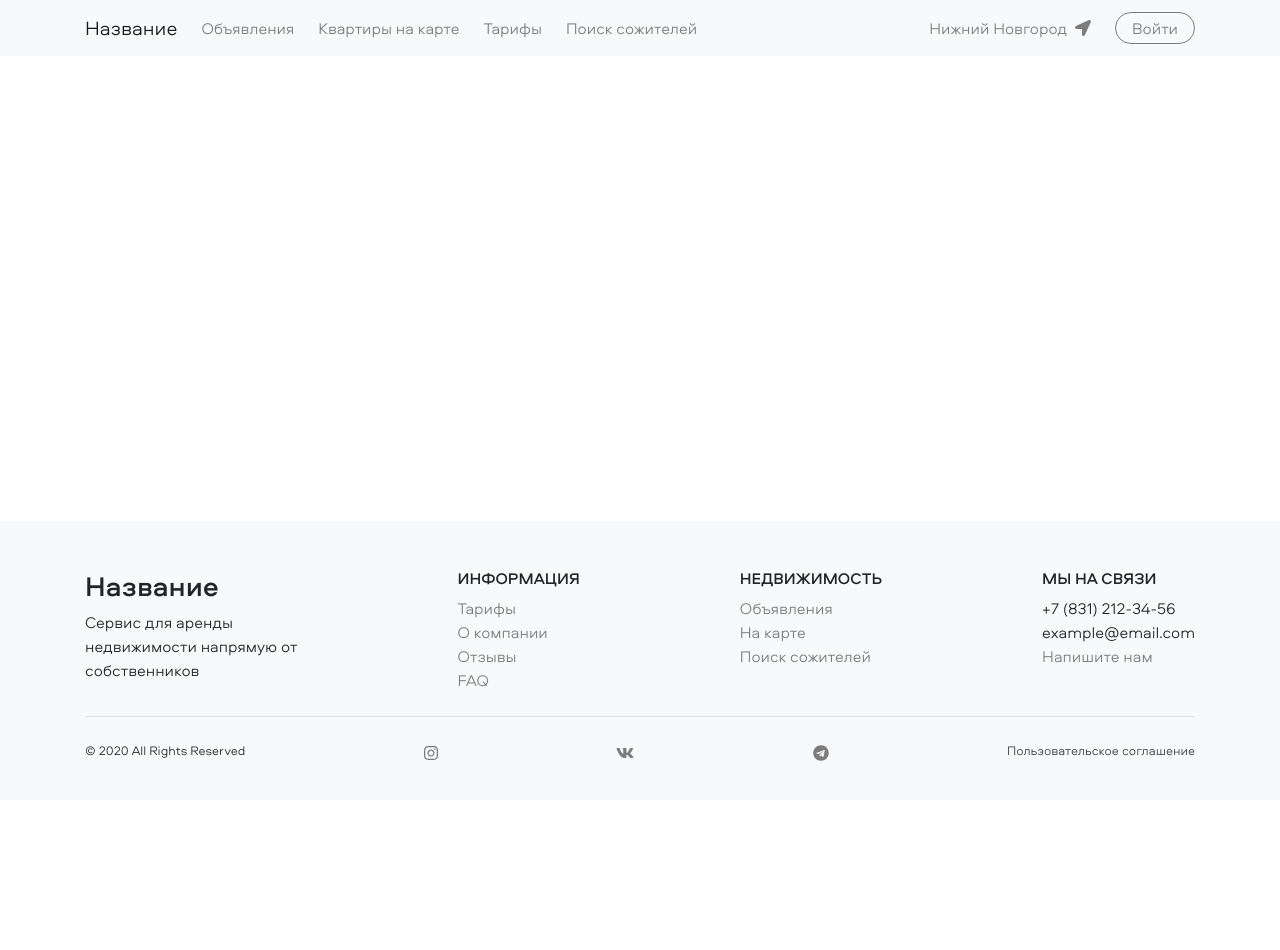
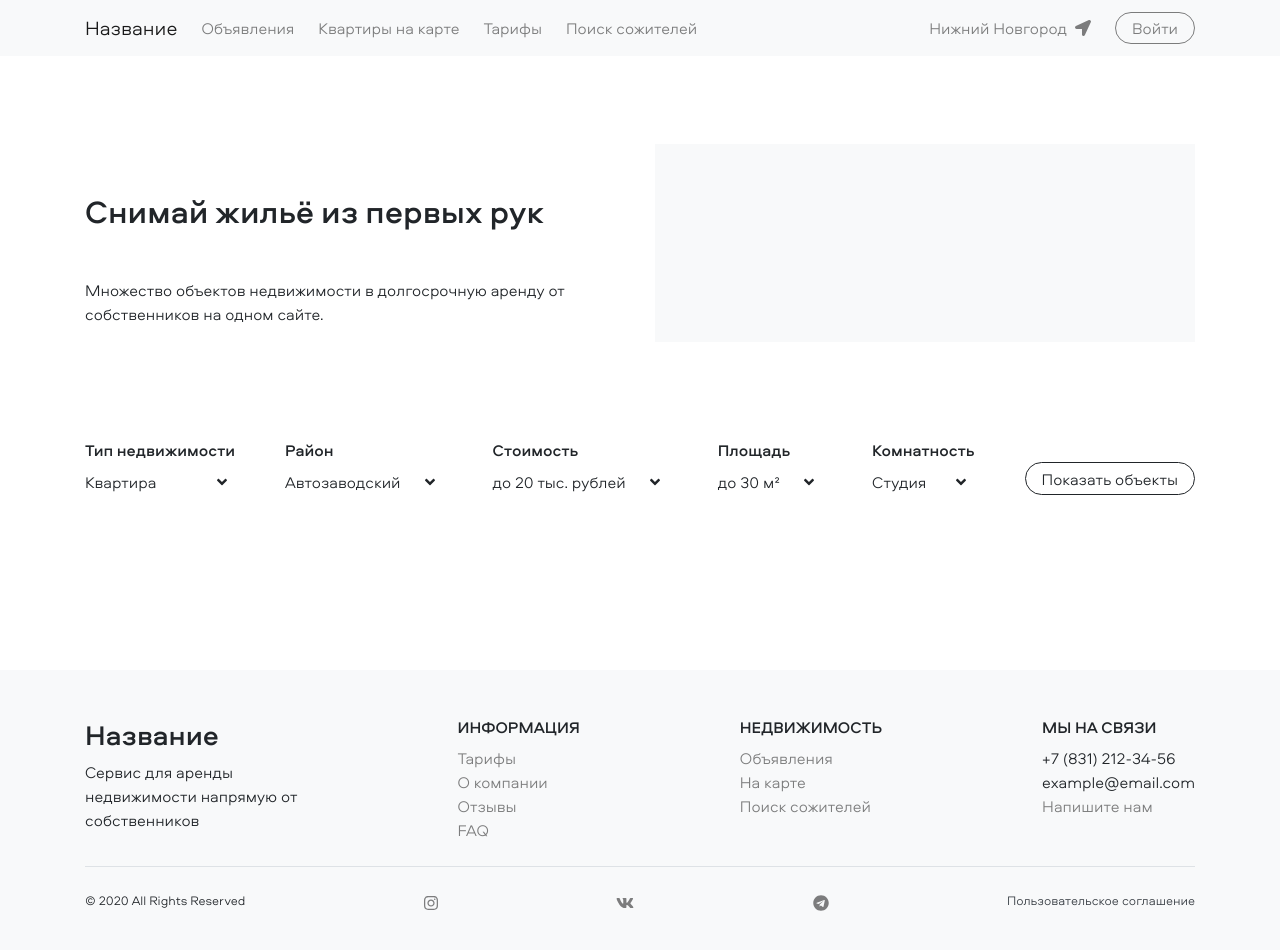
Before and after one commit to honeyshi/RealEstateAgency, a React (Create React App) app: page / in a window 1280 px wide. Before the commit the page ends 800 px from the top, so only its background shows below. Built offline with nearby package versions, Linux system fonts and the light colour scheme.

Commit message:
Section with filters on start page

```diff
--- a/src/app/app.tsx
+++ b/src/app/app.tsx
@@ -1,11 +1,11 @@
 import React from 'react';
 import { Switch, Route } from 'react-router-dom';
-import { DefaultPage } from 'shared/layout/defaultPage';
 import { Login } from './pages/login';
 import { Signup } from './pages/signup';
 import { ResetPassword } from './pages/resetPassword';
 import { ForgetPassword } from './pages/forgetPassword';
 import { ContactUs } from './infoPages/contactUs';
+import { StartPage } from './navbarPages/startPage';
 
 import './pagesStyle.scss';
 
@@ -17,7 +17,7 @@ export const App: React.FC = () => {
       <Route exact path="/forget-password" component={ForgetPassword} />
       <Route exact path="/reset-password" component={ResetPassword} />
       <Route exact path="/contact" component={ContactUs} />
-      <Route exact path="/" component={DefaultPage} />
+      <Route exact path="/" component={StartPage} />
     </Switch>
   );
 };
--- /dev/null
+++ b/src/app/navbarPages/startPage.tsx
@@ -0,0 +1,31 @@
+import React from 'react';
+import { Block, Column, Container, Flexbox, Row, Section, TextField } from 'shared/base';
+import { StartPageFilters } from 'shared/composite/filters/startPageFilters';
+import { DefaultPage } from 'shared/layout/defaultPage';
+
+export const StartPage: React.FC = () => {
+  return (
+    <DefaultPage>
+      <Section>
+        <Container nonFluid>
+          <Row pb="5">
+            <Column>
+              <Flexbox justifyContent="center" vertical>
+                <TextField tag="h2" mb="5" mt="5">
+                  Снимай жильё из первых рук
+                </TextField>
+                <TextField>
+                  Множество объектов недвижимости в долгосрочную аренду от собственников на одном сайте.
+                </TextField>
+              </Flexbox>
+            </Column>
+            <Column>
+              <Block bg="light" h="100" />
+            </Column>
+          </Row>
+          <StartPageFilters />
+        </Container>
+      </Section>
+    </DefaultPage>
+  );
+};
--- a/src/shared/base/button.tsx
+++ b/src/shared/base/button.tsx
@@ -1,17 +1,25 @@
 import React from 'react';
 import classNames from 'classnames';
 import { propsToSpace, SpaceProps } from './utils/spaceUtil';
+import { propsToSize, SizeProps } from './utils/sizeUtil';
 
 import './button.scss';
 
-interface IButtonProps extends SpaceProps {
+interface IButtonProps extends SpaceProps, SizeProps {
   className?: string;
+  fontLight?: boolean;
   light?: boolean;
   onClick?: (e: React.MouseEvent<HTMLButtonElement>) => void;
 }
 
-export const Button: React.FC<IButtonProps> = ({ light, className, onClick, children, ...other }) => {
-  const classes = classNames('btn', { 'btn-light': light }, propsToSpace(other), className);
+export const Button: React.FC<IButtonProps> = ({ fontLight, light, className, onClick, children, ...other }) => {
+  const classes = classNames(
+    'btn',
+    { 'btn-light': light, 'font-weight-light': fontLight },
+    propsToSpace(other),
+    propsToSize(other),
+    className
+  );
   return (
     <button className={classes} type="button" onClick={onClick}>
       {children}
--- a/src/shared/base/flexbox.tsx
+++ b/src/shared/base/flexbox.tsx
@@ -18,6 +18,7 @@ interface IFlexboxProps extends SpaceProps, SizeProps {
   wrapSize?: Breakpoint;
   justifyContentSize?: Breakpoint;
   alignItemsSize?: Breakpoint;
+  onClick?: (e: React.MouseEvent) => void;
 }
 
 export const Flexbox: React.FC<IFlexboxProps> = ({
@@ -32,6 +33,7 @@ export const Flexbox: React.FC<IFlexboxProps> = ({
   wrapSize,
   justifyContentSize,
   alignItemsSize,
+  onClick,
   children,
   ...other
 }) => {
@@ -51,7 +53,7 @@ export const Flexbox: React.FC<IFlexboxProps> = ({
     className
   );
   return (
-    <Tag className={classes} {...other}>
+    <Tag className={classes} onClick={onClick} {...other}>
       {children}
     </Tag>
   );
--- a/src/shared/base/section.scss
+++ b/src/shared/base/section.scss
@@ -1,3 +1,3 @@
 section {
-  padding: 6rem 0rem;
+  padding: 9rem 0rem;
 }
--- a/src/shared/base/selectOption.tsx
+++ b/src/shared/base/selectOption.tsx
@@ -1,11 +1,15 @@
+import classNames from 'classnames';
 import React from 'react';
 
-export const SelectOption: React.FC<{ onClick: (e: React.MouseEvent<HTMLSpanElement>) => void }> = ({
-  onClick,
-  children,
-}) => {
+interface ISelectOptionProps {
+  displayed: boolean;
+  onClick: (e: React.MouseEvent<HTMLSpanElement>) => void;
+}
+
+export const SelectOption: React.FC<ISelectOptionProps> = ({ onClick, displayed, children }) => {
+  const classes = classNames('pb-2', { 'd-none': !displayed });
   return (
-    <span className="pb-2" onClick={onClick}>
+    <span className={classes} onClick={onClick}>
       {children}
     </span>
   );
--- a/src/shared/base/textField.tsx
+++ b/src/shared/base/textField.tsx
@@ -27,7 +27,7 @@ export const TextField: React.FC<ITextFieldProps> = ({
   const textClasses = classNames(
     classes,
     {
-      'font-bold': bold,
+      'font-weight-bold': bold,
       'font-weight-light': light,
       'text-center': center,
       small: small,
--- /dev/null
+++ b/src/shared/composite/filters/startPageFilters.tsx
@@ -0,0 +1,71 @@
+import React from 'react';
+import { Button, Flexbox, TextField } from 'shared/base';
+import { Select } from '../select';
+
+export const StartPageFilters: React.FC = () => {
+  return (
+    <Flexbox justifyContent="between" directionSize="md" pt="5" className="flex-column">
+      <Flexbox vertical pb="3">
+        <TextField tag="span" bold>
+          Тип недвижимости
+        </TextField>
+        <Select selectOptions={['Квартира', 'Комната', 'Дом']} selectText="Квартира" onSelectValue={() => void 0} />
+      </Flexbox>
+      <Flexbox vertical pb="3">
+        <TextField tag="span" bold>
+          Район
+        </TextField>
+        <Select
+          selectOptions={[
+            'Автозаводский',
+            'Ленинский',
+            'Сормовский',
+            'Канавинский',
+            'Московский',
+            'Нижегородский',
+            'Приокский',
+            'Советский',
+            'поселок Новинки',
+          ]}
+          selectText="Автозаводский"
+          onSelectValue={() => void 0}
+        />
+      </Flexbox>
+      <Flexbox vertical pb="3">
+        <TextField tag="span" bold>
+          Стоимость
+        </TextField>
+        <Select
+          selectOptions={[
+            'до 20 тыс. рублей',
+            'до 30 тыс. рублей',
+            'до 40 тыс. рублей',
+            'до 50 тыс. рублей',
+            'свыше 50 тыс. рублей',
+          ]}
+          selectText="до 20 тыс. рублей"
+          onSelectValue={() => void 0}
+        />
+      </Flexbox>
+      <Flexbox vertical pb="3">
+        <TextField tag="span" bold>
+          Площадь
+        </TextField>
+        <Select
+          selectOptions={['до 30 м²', 'до 40 м²', 'до 50 м²', 'до 60 м²', 'свыше 60 м²']}
+          selectText="до 30 м²"
+          onSelectValue={() => void 0}
+        />
+      </Flexbox>
+      <Flexbox vertical pb="3">
+        <TextField tag="span" bold>
+          Комнатность
+        </TextField>
+        <Select selectOptions={['Студия', '1', '2', '3', 'свыше 3']} selectText="Студия" onSelectValue={() => void 0} />
+      </Flexbox>
+      <Button fontLight className="rounded-link" mt="4" h="25">
+        Показать объекты
+      </Button>
+    </Flexbox>
+  );
+};
--- a/src/shared/composite/select.scss
+++ b/src/shared/composite/select.scss
@@ -1,4 +1,5 @@
 .select {
   cursor: default;
   box-shadow: 0px 1em 2em -1.5em rgba(0, 0, 0, 0.5);
+  margin-left: -0.5rem;
 }
--- a/src/shared/composite/select.tsx
+++ b/src/shared/composite/select.tsx
@@ -1,6 +1,6 @@
 import classNames from 'classnames';
-import React, { useCallback, useMemo, useState } from 'react';
-import { Icon, SelectOption, TextField } from 'shared/base';
+import React, { useCallback, useEffect, useMemo, useRef, useState } from 'react';
+import { Flexbox, Icon, SelectOption, TextField } from 'shared/base';
 
 import './select.scss';
 
@@ -12,36 +12,57 @@ interface ISelectProps {
 }
 
 export const Select: React.FC<ISelectProps> = ({ selectOptions, selectText, className, onSelectValue }) => {
-  const classes = classNames('select p-2', className);
+  const selectRef = useRef<HTMLDivElement>(null);
+
   const [opened, setOpened] = useState(false);
   const [text, setText] = useState('');
+
   const onselectvalue = useCallback(
     (e: React.MouseEvent<HTMLSpanElement>) => {
       setText(e.currentTarget.innerText);
       onSelectValue(e.currentTarget.innerText);
+      setOpened(false);
     },
     [onSelectValue]
   );
+
+  const handleClickOutside = useCallback(
+    (e: MouseEvent) => {
+      if (!selectRef.current || selectRef.current.contains(e.target as Node)) return;
+      setOpened(false);
+    },
+    [selectRef]
+  );
+
+  useEffect(() => {
+    if (opened) document.addEventListener('mousedown', handleClickOutside);
+    else document.removeEventListener('mousedown', handleClickOutside);
+
+    return () => {
+      document.removeEventListener('mousedown', handleClickOutside);
+    };
+  }, [opened, handleClickOutside]);
+
   const selectOptionComponents = useMemo(() => {
     const selectOptionItems = selectOptions.map((optionText, index) => {
       return (
-        <SelectOption onClick={onselectvalue} key={`${optionText}-${index}`}>
+        <SelectOption onClick={onselectvalue} key={`${optionText}-${index}`} displayed={!(text === optionText)}>
           {optionText}
         </SelectOption>
       );
     });
     return selectOptionItems;
-  }, [selectOptions, onselectvalue]);
+  }, [selectOptions, onselectvalue, text]);
 
   return (
-    <div className={classes}>
-      <div className="pb-2" onClick={() => setOpened(!opened)}>
+    <div className={classNames('select p-2', className)} ref={selectRef}>
+      <Flexbox alignItems="center" justifyContent="between" pb="2" onClick={() => setOpened(!opened)}>
         <TextField tag="span" classes="placeholder" pr="4">
           {text === '' ? selectText : text}
         </TextField>
         <Icon name="angle-down" className={classNames({ 'd-none': opened })} />
         <Icon name="angle-up" className={classNames({ 'd-none': !opened })} />
-      </div>
+      </Flexbox>
       <div className={classNames({ 'd-none': !opened }, { 'd-flex flex-column': opened })}>
         {selectOptionComponents}
       </div>
--- a/src/style.scss
+++ b/src/style.scss
@@ -20,8 +20,12 @@ body {
   font-weight: 300;
 }
 
+.font-weight-bold {
+  font-weight: 500 !important;
+}
+
 .rounded-link {
-  border-radius: 2rem;
+  border-radius: 2rem !important;
   border: 1px solid;
   padding: 0.2rem 1rem !important;
 }
```
